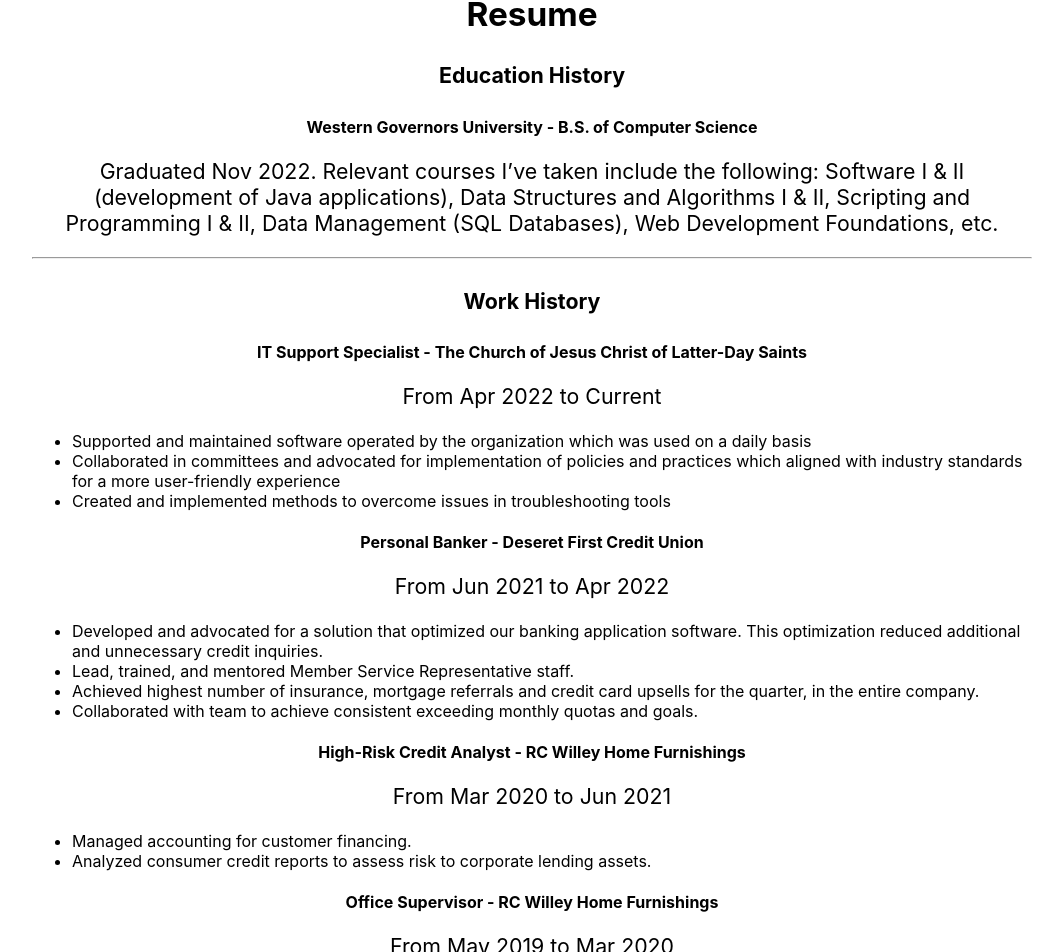
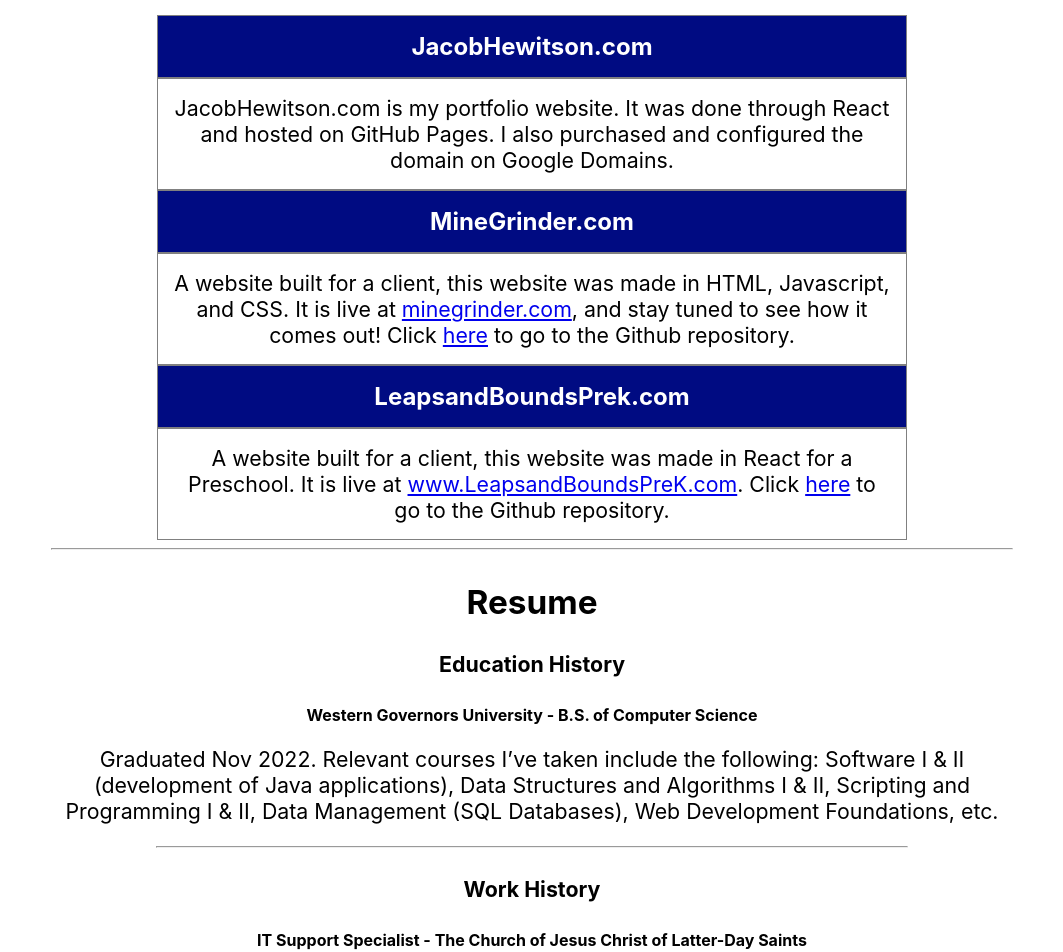
Before and after one commit to hewitson-j/react-jh-website, a React (Create React App) app: page / in a window 1280 px wide. Shown: the part 1205-2157 px from the top of the page, without its empty margins (108-1171 px from the left). Built offline with nearby package versions, Linux system fonts and the light colour scheme.

Commit message:
Added accordion, hr for styling.

```diff
--- a/src/App.css
+++ b/src/App.css
@@ -65,3 +65,7 @@
   font-size: 16pt;
   font-weight: bold;
 }
+
+hr {
+  width: 75%;
+}
--- a/src/App.js
+++ b/src/App.js
@@ -2,6 +2,7 @@
 import Navbar from "./components/Navbar";
 import ContactCard from "./components/ContactCard";
 import Resume from "./components/Resume";
+import Accordion from "./components/Accordion";
 
 function App() {
   return (
@@ -23,6 +24,7 @@
           <a href="#projects">Click here!</a>
         </button>
       </div>
+      <hr></hr>
       <div className="site-content" id="about-me">
         <h4 className="content-subheader">Meet Jacob!</h4>
         <img
@@ -32,6 +34,7 @@
         ></img>
         <p></p>
       </div>
+      <hr></hr>
       <div className="site-content" id="projects">
         <h4 className="content-subheader">Projects</h4>
         <p>
@@ -41,11 +44,16 @@
         <a id="github-link" href="https://github.com/hewitson-j">
           github.com/hewitson-j
         </a>
+        <br></br>
+        <br></br>
+        <Accordion />
       </div>
+      <hr></hr>
       <div className="site-content" id="resume">
         <h4 className="content-subheader">Resume</h4>
         <Resume />
       </div>
+      <hr></hr>
       <div className="site-content" id="contact">
         <h4 className="content-subheader">Contact</h4>
         <ContactCard />
--- /dev/null
+++ b/src/components/Accordion.css
@@ -0,0 +1,26 @@
+.accordion-section {
+    width: 75%;
+    margin: auto;
+}
+
+.accordion-header {
+    font-size: 18pt;
+    font-weight: bold;
+    padding: 1rem;
+    margin: auto;
+    background-color: #000b82;
+    color: white;
+    border: 1px gray solid;
+}
+
+.accordion-header:hover {
+    background-color: #030a55;
+    transition-duration: .25s;
+}
+
+.accordion-content {
+    font-size: 16pt;
+    margin: auto;
+    padding: 1rem;
+    border: 1px gray solid;
+}
--- /dev/null
+++ b/src/components/Accordion.js
@@ -0,0 +1,54 @@
+import "./Accordion.css";
+
+function Accordion() {
+  return (
+    <>
+      <div className="accordion-section">
+        <div className="accordion-header">JacobHewitson.com</div>
+        <div className="accordion-content">
+          JacobHewitson.com is my portfolio website. It was done through React
+          and hosted on GitHub Pages. I also purchased and configured the domain
+          on Google Domains.
+        </div>
+      </div>
+      <div class="accordion-section">
+        <div class="accordion-header">MineGrinder.com</div>
+        <div class="accordion-content">
+          A website built for a client, this website was made in HTML,
+          Javascript, and CSS. It is live at{" "}
+          <a href="http://minegrinder.com">minegrinder.com</a>, and stay tuned
+          to see how it comes out! Click{" "}
+          <a
+            href="https://github.com/hewitson-j/MineGrinder"
+            id="external-link"
+          >
+            here
+          </a>{" "}
+          to go to the Github repository.
+        </div>
+      </div>
+      <div className="accordion-section">
+        <div class="accordion-header">LeapsandBoundsPrek.com</div>
+        <div class="accordion-content">
+          A website built for a client, this website was made in React for a
+          Preschool. It is live at{" "}
+          <a href="https://www.LeapsandBoundsPrek.com">
+            www.LeapsandBoundsPreK.com
+          </a>
+          . Click{" "}
+          <a
+            href="https://github.com/hewitson-j/leaps-and-bounds/"
+            id="external-link"
+          >
+            here
+          </a>{" "}
+          to go to the Github repository.
+        </div>
+      </div>
+    </>
+  );
+}
+
+function toggleAccordion() {}
+
+export default Accordion;
--- a/src/components/Resume.css
+++ b/src/components/Resume.css
@@ -11,3 +11,7 @@
     list-style: none;
     text-align: center;
 }
+
+.award-description {
+    font-size: 12pt !important;
+}
--- a/src/components/Resume.js
+++ b/src/components/Resume.js
@@ -20,7 +20,7 @@
           IT Support Specialist - The Church of Jesus Christ of Latter-Day
           Saints
         </h4>
-        <p>From Apr 2022 to Current</p>
+        <h5>From Apr 2022 to Current</h5>
         <ul>
           <li className="task-summaries">
             Supported and maintained software operated by the organization which
@@ -38,7 +38,7 @@
         </ul>
 
         <h4>Personal Banker - Deseret First Credit Union</h4>
-        <p>From Jun 2021 to Apr 2022</p>
+        <h5>From Jun 2021 to Apr 2022</h5>
         <ul>
           <li className="task-summaries">
             Developed and advocated for a solution that optimized our banking
@@ -59,7 +59,7 @@
         </ul>
 
         <h4>High-Risk Credit Analyst - RC Willey Home Furnishings</h4>
-        <p>From Mar 2020 to Jun 2021</p>
+        <h5>From Mar 2020 to Jun 2021</h5>
         <ul>
           <li className="task-summaries">
             Managed accounting for customer financing.
@@ -71,7 +71,7 @@
         </ul>
 
         <h4>Office Supervisor - RC Willey Home Furnishings</h4>
-        <p>From May 2019 to Mar 2020</p>
+        <h5>From May 2019 to Mar 2020</h5>
         <ul>
           <li className="task-summaries">
             Developed and strengthened a team of 10 associates to be able to
@@ -90,7 +90,7 @@
         <h4>
           Missionary Volunteer - The Church of Jesus Christ of Latter-Day Saints
         </h4>
-        <p>From Dec 2016 to Dec 2018</p>
+        <h5>From Dec 2016 to Dec 2018</h5>
         <ul>
           <li className="task-summaries">
             Lead and trained a district of 6 missionaries
@@ -153,25 +153,27 @@
         <h4 className="resume-section-headers">Awards</h4>
 
         <h4>Pro-Protector Award - Deseret First Credit Union, Feb 2022</h4>
-        <p>
+        <p className="award-description">
           Obtained the highest number of referrals in the company (Q4 2021).
         </p>
 
         <h4>
           Master Problem Solver Award - Deseret First Credit Union, Jan 2022
         </h4>
-        <p>Apprehended a fraudster attempting to scam the credit union.</p>
+        <p className="award-description">
+          Apprehended a fraudster attempting to scam the credit union.
+        </p>
 
         <h4>
           Idea Submission Award 2021 - Deseret First Credit Union, Oct 2021
         </h4>
-        <p>
+        <p className="award-description">
           Submitted an idea and plan to optimize our banking application
           software.
         </p>
 
         <h4>We Show How Award - Deseret First Credit Union, Aug 2021 </h4>
-        <p>
+        <p className="award-description">
           Provided excellent leadership in leading our branch to achieve our
           goals and overcome obstacles.
         </p>
@@ -179,7 +181,7 @@
         <h4>
           Employee of the Month Award - RC Willey Home Furnishings, Aug 2019
         </h4>
-        <p>
+        <p className="award-description">
           Given for outstanding performance and improvements made to office
           productivity and processes.
         </p>
```
